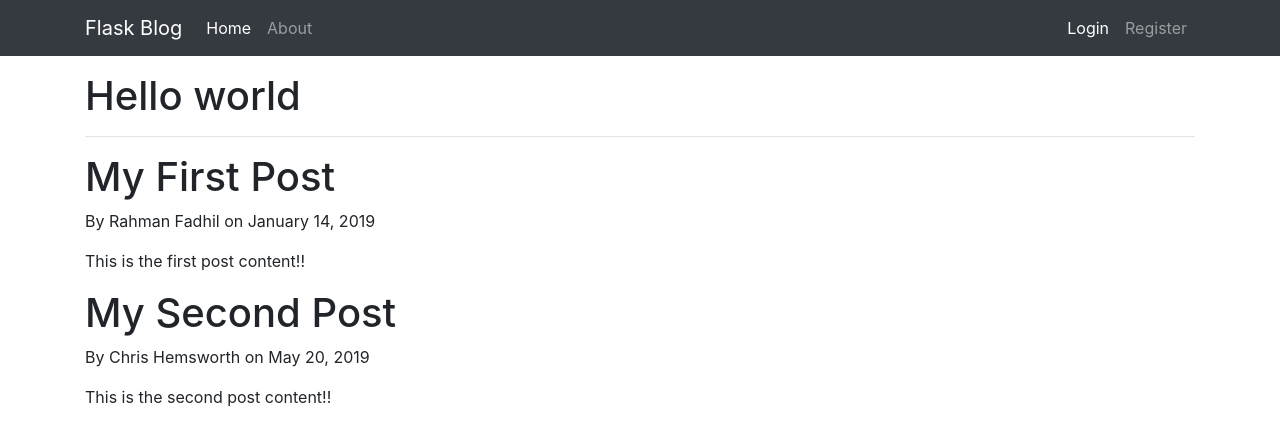
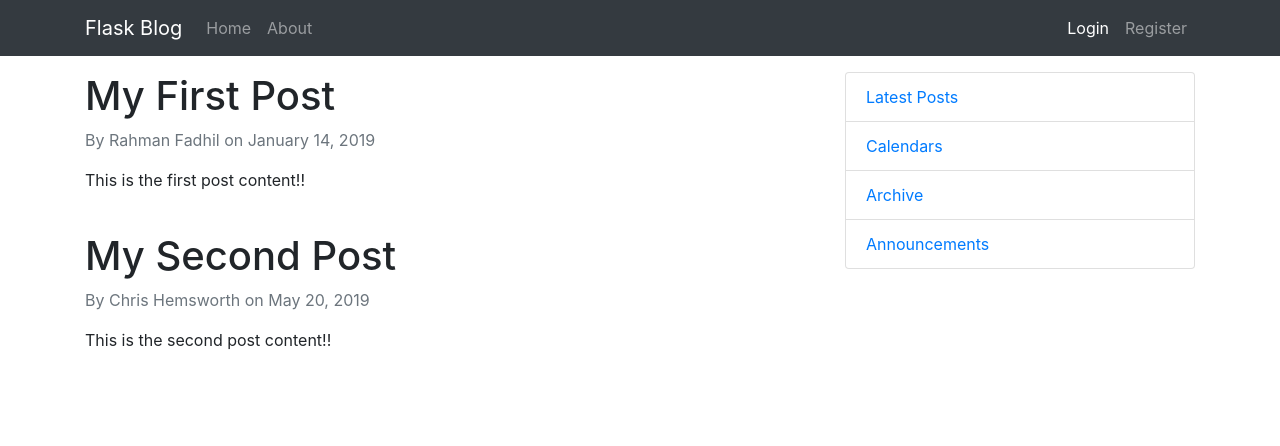
Before and after one commit to rahmanfadhil/learn-flask, a Flask app: page / in a window 1280 px wide. Shown: the top 446 px of the page. Run offline with Flask 2, Linux system fonts and the light colour scheme; some libraries are stand-ins or nearby versions.

Commit message:
Add sidebar in layout

```diff
--- /dev/null
+++ b/static/main.css
@@ -0,0 +1,7 @@
+.post-card {
+  margin-bottom: 40px;
+}
+
+.post-card:last-child {
+  margin-bottom: 0px;
+}
--- a/templates/home.html
+++ b/templates/home.html
@@ -2,14 +2,12 @@
 
 {% block content %}
 
-<h1>Hello world</h1>
-
-<hr>
-
 {% for post in posts %}
-<h1>{{ post.title }}</h1>
-<p>By {{ post.author }} on {{ post.created_at }}</p>
-<p>{{ post.content }}</p>
+<div class="post-card">
+  <h1>{{ post.title }}</h1>
+  <p class="text-muted">By {{ post.author }} on {{ post.created_at }}</p>
+  <p>{{ post.content }}</p>
+</div>
 {% endfor %}
 
 {% endblock content %}
--- a/templates/layout.html
+++ b/templates/layout.html
@@ -9,6 +9,7 @@
   <!-- Bootstrap CSS -->
   <link rel="stylesheet" href="https://stackpath.bootstrapcdn.com/bootstrap/4.3.1/css/bootstrap.min.css"
     integrity="sha384-ggOyR0iXCbMQv3Xipma34MD+dH/1fQ784/j6cY/iJTQUOhcWr7x9JvoRxT2MZw1T" crossorigin="anonymous">
+  <link rel="stylesheet" href="{{ url_for('static', filename='main.css') }}">
 
   {% if title %}
   <title>Flask Blog - {{ title }}</title>
@@ -27,11 +28,11 @@
       </button>
       <div class="collapse navbar-collapse" id="navbarNav">
         <ul class="navbar-nav">
-          <li class="nav-item active">
-            <a class="nav-link" href="#">Home</a>
+          <li class="nav-item">
+            <a class="nav-link" href="/">Home</a>
           </li>
           <li class="nav-item">
-            <a class="nav-link" href="#">About</a>
+            <a class="nav-link" href="/about">About</a>
           </li>
         </ul>
         <ul class="navbar-nav ml-auto">
@@ -47,7 +48,19 @@
   </nav>
 
   <div class="container mt-3">
-    {% block content %}{% endblock %}
+    <div class="row">
+      <div class="col">
+        {% block content %}{% endblock %}
+      </div>
+      <div class="col-4">
+        <div class="list-group">
+          <a href="#" class="list-group-item">Latest Posts</a>
+          <a href="#" class="list-group-item">Calendars</a>
+          <a href="#" class="list-group-item">Archive</a>
+          <a href="#" class="list-group-item">Announcements</a>
+        </div>
+      </div>
+    </div>
   </div>
 
   <!-- Optional JavaScript -->
```
